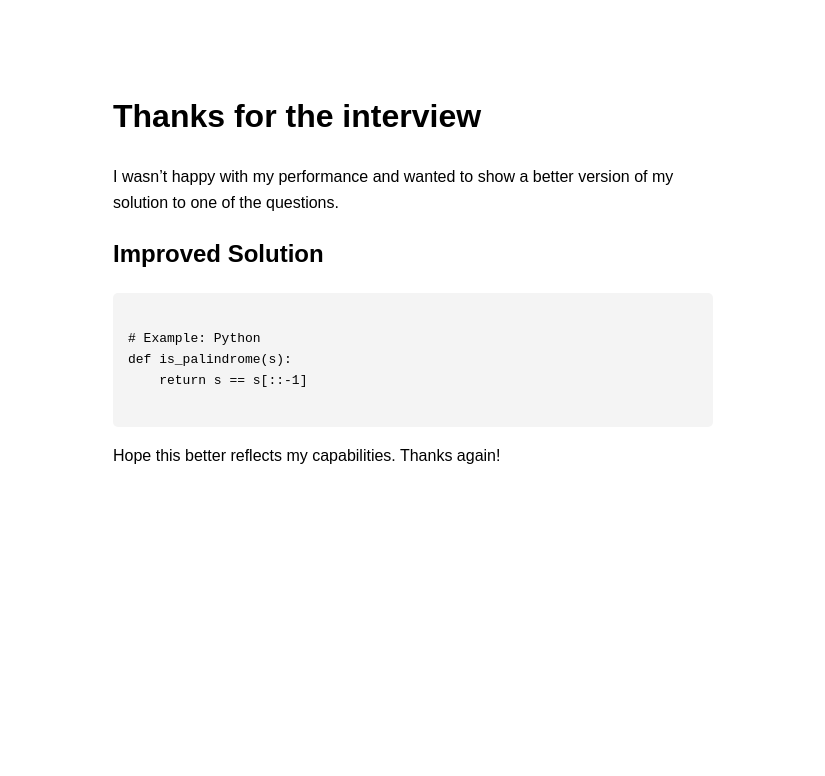
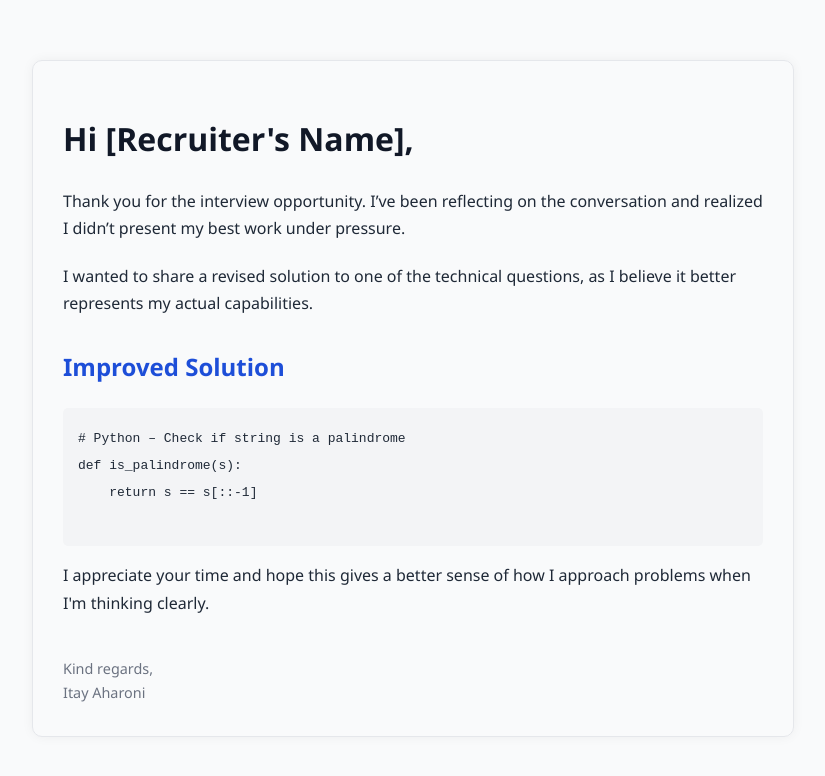
Before and after one commit to itayaharoni2/Interview-followup, a plain HTML site: page index.html in a window 1280 px wide. Shown: the whole page, without its empty margins (227-1052 px from the left). Drawn offline with Linux system fonts and the light colour scheme.

Commit message:
Update solution and wording

```diff
--- a/index.html
+++ b/index.html
@@ -1,35 +1,76 @@
 <!DOCTYPE html>
 <html lang="en">
 <head>
-  <meta charset="UTF-8">
-  <title>Follow-up: My Solution</title>
+  <meta charset="UTF-8" />
+  <meta name="viewport" content="width=device-width, initial-scale=1.0"/>
+  <title>Interview Follow-Up</title>
   <style>
     body {
-      font-family: Arial, sans-serif;
-      max-width: 600px;
-      margin: 50px auto;
-      padding: 20px;
-      line-height: 1.6;
+      font-family: 'Segoe UI', sans-serif;
+      background-color: #f9fafb;
+      color: #1f2937;
+      max-width: 700px;
+      margin: 60px auto;
+      padding: 30px;
+      line-height: 1.7;
+      border: 1px solid #e5e7eb;
+      border-radius: 10px;
+      box-shadow: 0 0 12px rgba(0,0,0,0.05);
     }
+
+    h1 {
+      font-size: 2em;
+      color: #111827;
+    }
+
+    h2 {
+      margin-top: 30px;
+      color: #1d4ed8;
+    }
+
     pre {
-      background: #f4f4f4;
+      background-color: #f3f4f6;
       padding: 15px;
       border-radius: 5px;
       overflow-x: auto;
+      font-family: Consolas, monospace;
+    }
+
+    p {
+      margin-bottom: 20px;
+    }
+
+    footer {
+      margin-top: 40px;
+      font-size: 0.9em;
+      color: #6b7280;
     }
   </style>
 </head>
 <body>
-  <h1>Thanks for the interview</h1>
-  <p>I wasn’t happy with my performance and wanted to show a better version of my solution to one of the questions.</p>
+  <h1>Hi [Recruiter's Name],</h1>
+
+  <p>
+    Thank you for the interview opportunity. I’ve been reflecting on the conversation and realized I didn’t present my best work under pressure.
+  </p>
+
+  <p>
+    I wanted to share a revised solution to one of the technical questions, as I believe it better represents my actual capabilities.
+  </p>
 
   <h2>Improved Solution</h2>
-  <pre><code>
-# Example: Python
+  <pre><code># Python – Check if string is a palindrome
 def is_palindrome(s):
     return s == s[::-1]
   </code></pre>
 
-  <p>Hope this better reflects my capabilities. Thanks again!</p>
+  <p>
+    I appreciate your time and hope this gives a better sense of how I approach problems when I'm thinking clearly.
+  </p>
+
+  <footer>
+    Kind regards,<br>
+    Itay Aharoni
+  </footer>
 </body>
 </html>
```
